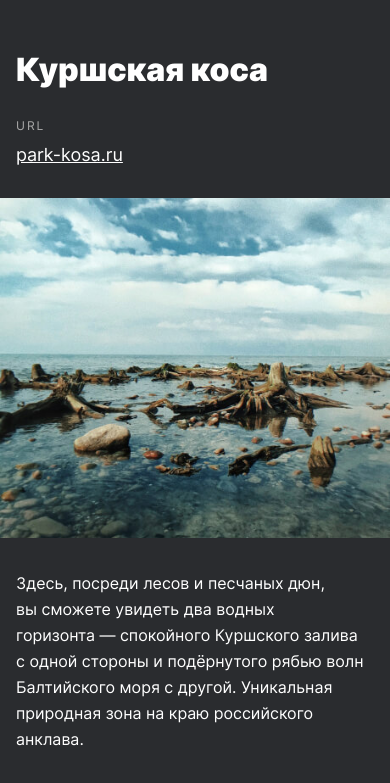
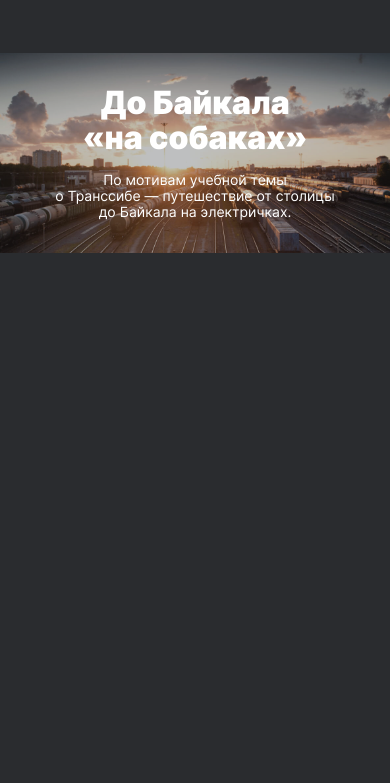
Before and after one commit to CadSergRF/cs_russian-travel, a plain HTML site: page index.html in a window 390 px wide. Shown: the part 61-844 px from the top of the page. Drawn offline with Linux system fonts and the light colour scheme.

Commit message:
added cover

```diff
--- /dev/null
+++ b/blocks/cover/__link/cover__link.css
@@ -0,0 +1,53 @@
+.cover__link {
+  display: flex;
+  flex-direction: column;
+  align-items: center;
+  justify-content: center;
+  min-height: 740px;
+  text-decoration: none;
+  color: #fff;
+  box-sizing: border-box;
+  padding: 20px;
+  background-image: url(../../../img/cover-trains_1184_740.jpg);
+  background-repeat: no-repeat;
+  background-position: center;
+  background-size: cover;
+  position: relative;
+  z-index: 1;
+}
+
+.cover__link::before {
+  content: '';
+  position: absolute;
+  top: 0;
+  left: 0;
+  right: 0;
+  bottom: 0;
+  background-color: #2a2c2f;
+  opacity: .3;
+  z-index: -1;
+  transition: opacity .3s linear;
+}
+
+.cover__link:hover::before {
+  opacity: .8;
+}
+
+@media screen and (max-width: 1024px) {
+  .cover__link {
+    min-height: 640px;
+  }
+}
+
+@media screen and (max-width: 800px) {
+  .cover__link {
+    min-height: 480px;
+  }
+}
+
+@media screen and (max-width: 414px) {
+  .cover__link {
+    min-height: 200px;
+    padding: 16px;
+  }
+}
--- /dev/null
+++ b/blocks/cover/__subtitle/cover__subtitle.css
@@ -0,0 +1,16 @@
+.cover__subtitle {
+  font-weight: 400;
+  font-size: 18px;
+  line-height: 1.22;
+  text-align: center;
+  max-width: 360px;
+  margin: 0;
+}
+
+@media screen and (max-width: 414px) {
+  .cover__subtitle {
+    font-size: 14px;
+    line-height: 1.14;
+    max-width: 288px;
+  }
+}
--- /dev/null
+++ b/blocks/cover/__title/cover__title.css
@@ -0,0 +1,17 @@
+.cover__title {
+  font-weight: 900;
+  font-size: 72px;
+  line-height: 1.06;
+  text-align: center;
+  max-width: 560px;
+  margin: 0 0 32px;
+}
+
+@media screen and (max-width: 414px) {
+  .cover__title {
+    font-size: 32px;
+    line-height: 1.09;
+    max-width: 288px;
+    margin: 0 0 16px;
+  }
+}
--- /dev/null
+++ b/blocks/cover/cover.css
@@ -0,0 +1,12 @@
+.cover {
+  box-sizing: border-box;
+  padding: 0 48px;
+  width: 100%;
+  margin: 0 auto;
+}
+
+@media screen and (max-width: 1024px) {
+  .cover {
+    padding: 0;
+  }
+}
--- a/index.html
+++ b/index.html
@@ -57,66 +57,96 @@
     <img src="./img/photo-grid/__item (11).jpg" alt="туман в горах" class="photo-grid__item">
   </section> -->
     <!-- Секция Places - Фотографии и описание некоторых красивых мест -->
-    <section class="places">
+    <!-- <section class="places"> -->
       <!-- Куршская коса -->
-    <div class="place">
+      <!-- <div class="place">
         <h2 class="place__title">Куршская коса</h2>
         <div class="place__website">
           <p class="place__url-heading">URL</p>
           <a href="http://park-kosa.ru" class="place__link" target="_blank">park-kosa.ru</a>
         </div>
         <img src="./img/places/__image.jpg" alt="Куршская коса" class="place__image">
-      <p class="place__paragraph">Здесь, посреди лесов и&nbsp;песчаных дюн, вы&nbsp;сможете увидеть два водных горизонта&nbsp;&mdash; спокойного Куршского залива с&nbsp;одной стороны и&nbsp;подёрнутого рябью волн Балтийского моря с&nbsp;другой. Уникальная природная зона на&nbsp;краю российского анклава.<br><br>На&nbsp;этом Калининградская область не&nbsp;заканчивается. Для путешественника и&nbsp;исследователя там&nbsp;же по&nbsp;соседству&nbsp;&mdash; самая западная точка России, Балтийская коса,&nbsp;&mdash; и&nbsp;немецкое наследие россыпи небольших приморских городов. Атмосфера здешних мест исключает суету, окуная в&nbsp;спокойствие природы и&nbsp;запах стального, прохладного моря.</p>
-    </div>
+        <p class="place__paragraph">Здесь, посреди лесов и&nbsp;песчаных дюн, вы&nbsp;сможете увидеть два водных
+          горизонта&nbsp;&mdash; спокойного Куршского залива с&nbsp;одной стороны и&nbsp;подёрнутого рябью волн
+          Балтийского моря с&nbsp;другой. Уникальная природная зона на&nbsp;краю российского
+          анклава.<br><br>На&nbsp;этом Калининградская область не&nbsp;заканчивается. Для путешественника
+          и&nbsp;исследователя там&nbsp;же по&nbsp;соседству&nbsp;&mdash; самая западная точка России, Балтийская
+          коса,&nbsp;&mdash; и&nbsp;немецкое наследие россыпи небольших приморских городов. Атмосфера здешних мест
+          исключает суету, окуная в&nbsp;спокойствие природы и&nbsp;запах стального, прохладного моря.</p>
+      </div> -->
       <!-- Кольский -->
-    <div class="place">
+      <!-- <div class="place">
         <h2 class="place__title">Кольский</h2>
         <div class="place__website">
           <p class="place__url-heading">URL</p>
-        <a href="https://yourshot.nationalgeographic.com/photos/?keywords=kolskiy" class="place__link" target="_blank">National Geographic</a>
+          <a href="https://yourshot.nationalgeographic.com/photos/?keywords=kolskiy" class="place__link"
+            target="_blank">National Geographic</a>
         </div>
         <img src="./img/places/__image (1).jpg" alt="Кольский полуостров" class="place__image">
-      <p class="place__paragraph">Почти весь полуостров находится за&nbsp;Полярным кругом. Саамская тундра, от&nbsp;которой на&nbsp;юг&nbsp;&mdash; тайга, а&nbsp;на&nbsp;север&nbsp;&mdash; Ледовитый океан, прикидывающийся Баренцевым морем.<br><br>Возможно, вы&nbsp;смотрели Звягинцева и&nbsp;даже слышали историю арктического фестиваля в&nbsp;Териберке. Возможно, слово &laquo;Хибины&raquo; не&nbsp;осталось под снегом школьных воспоминаний об&nbsp;уроках географии. Возможно, вы&nbsp;не&nbsp;интересовались пронизывающей земную кору сверхглубокой скважиной, а&nbsp;от&nbsp;апатитов вас давно накрывает апатия. Но&nbsp;ваша мечта увидеть северное сияние начинает сбываться с&nbsp;билетом
+        <p class="place__paragraph">Почти весь полуостров находится за&nbsp;Полярным кругом. Саамская тундра,
+          от&nbsp;которой на&nbsp;юг&nbsp;&mdash; тайга, а&nbsp;на&nbsp;север&nbsp;&mdash; Ледовитый океан,
+          прикидывающийся Баренцевым морем.<br><br>Возможно, вы&nbsp;смотрели Звягинцева и&nbsp;даже слышали историю
+          арктического фестиваля в&nbsp;Териберке. Возможно, слово &laquo;Хибины&raquo; не&nbsp;осталось под снегом
+          школьных воспоминаний об&nbsp;уроках географии. Возможно, вы&nbsp;не&nbsp;интересовались пронизывающей земную
+          кору сверхглубокой скважиной, а&nbsp;от&nbsp;апатитов вас давно накрывает апатия. Но&nbsp;ваша мечта увидеть
+          северное сияние начинает сбываться с&nbsp;билетом
           в&nbsp;Мурманск.</p>
-    </div>
+      </div> -->
       <!-- Алтай -->
-    <div class="place">
+      <!-- <div class="place">
         <h2 class="place__title">Алтай</h2>
         <div class="place__website">
           <p class="place__url-heading">URL</p>
-        <a href="https://www.facebook.com/vera.bashmakova/posts/10156011613718822" class="place__link" target="_blank">Facebook</a>
+          <a href="https://www.facebook.com/vera.bashmakova/posts/10156011613718822" class="place__link"
+            target="_blank">Facebook</a>
         </div>
         <img src="./img/places/__image (2).jpg" alt="Алтай" class="place__image">
-      <p class="place__paragraph">Алтай&nbsp;&mdash; одно из&nbsp;красивейших мест в&nbsp;России. В&nbsp;первую очередь из-за гор: если ехать вдоль хребта, вы&nbsp;увидите склоны, усыпанные соснами, горные реки и&nbsp;озёра. А&nbsp;если вы&nbsp;откроете в&nbsp;автомобиле окна, сможете познакомиться с&nbsp;невидимым чудом здешних мест&nbsp;&mdash; горным воздухом.<br><br>Климат на&nbsp;Алтае умеренный, поэтому ехать сюда лучше всего летом. Так вы&nbsp;увидите всё разнообразие местной флоры и&nbsp;фауны. По&nbsp;лесам Алтая бродят лоси, над хребтами летают орлы, а&nbsp;на&nbsp;равнинах пасутся косули. И&nbsp;знаменитые манулы&nbsp;&mdash; тоже обитатели Алтайского края.</p>
-    </div>
+        <p class="place__paragraph">Алтай&nbsp;&mdash; одно из&nbsp;красивейших мест в&nbsp;России. В&nbsp;первую
+          очередь из-за гор: если ехать вдоль хребта, вы&nbsp;увидите склоны, усыпанные соснами, горные реки
+          и&nbsp;озёра. А&nbsp;если вы&nbsp;откроете в&nbsp;автомобиле окна, сможете познакомиться с&nbsp;невидимым
+          чудом здешних мест&nbsp;&mdash; горным воздухом.<br><br>Климат на&nbsp;Алтае умеренный, поэтому ехать сюда
+          лучше всего летом. Так вы&nbsp;увидите всё разнообразие местной флоры и&nbsp;фауны. По&nbsp;лесам Алтая бродят
+          лоси, над хребтами летают орлы, а&nbsp;на&nbsp;равнинах пасутся косули. И&nbsp;знаменитые манулы&nbsp;&mdash;
+          тоже обитатели Алтайского края.</p>
+      </div> -->
       <!-- Зимний Байкал -->
-    <div class="place">
+      <!-- <div class="place">
         <h2 class="place__title">Зимний Байкал</h2>
         <div class="place__website">
           <p class="place__url-heading">URL</p>
           <a href="https://vk.com/baikalmile" class="place__link" target="_blank">https://vk.com/baikalmile</a>
         </div>
         <img src="./img/places/__image (3).jpg" alt="Зимний Байкал" class="place__image">
-      <p class="place__paragraph">Всем известен Байкал как крупнейшее озеро в&nbsp;мире. Многие также знают, что это самый большой источник пресной воды и&nbsp;одно из&nbsp;красивейших мест в&nbsp;России.<br><br>Конечно, это всё так. Но&nbsp;Байкал ещё идеальное место для соревнований по&nbsp;скийорингу. Это такой вид спорта, когда лыжник привязывает себя к&nbsp;мотоциклу, и&nbsp;тандем старается развить как можно б&oacute;льшую скорость на&nbsp;льду. В&nbsp;марте 2019 года на&nbsp;фестивале &laquo;Байкальская миля&raquo; был поставлен мировой рекорд&nbsp;&mdash; 197.011&nbsp;км/ч.</p>
-    </div>
+        <p class="place__paragraph">Всем известен Байкал как крупнейшее озеро в&nbsp;мире. Многие также знают, что это
+          самый большой источник пресной воды и&nbsp;одно из&nbsp;красивейших мест в&nbsp;России.<br><br>Конечно, это
+          всё так. Но&nbsp;Байкал ещё идеальное место для соревнований по&nbsp;скийорингу. Это такой вид спорта, когда
+          лыжник привязывает себя к&nbsp;мотоциклу, и&nbsp;тандем старается развить как можно б&oacute;льшую скорость
+          на&nbsp;льду. В&nbsp;марте 2019 года на&nbsp;фестивале &laquo;Байкальская миля&raquo; был поставлен мировой
+          рекорд&nbsp;&mdash; 197.011&nbsp;км/ч.</p>
+      </div> -->
       <!-- Карелия -->
-    <div class="place">
+      <!-- <div class="place">
         <h2 class="place__title">Карелия</h2>
         <div class="place__website">
           <p class="place__url-heading">URL</p>
           <a href="http://vodlozero.ru" class="place__link" target="_blank">http://vodlozero.ru/</a>
         </div>
         <img src="./img/places/__image (4).jpg" alt="Республика Карелия" class="place__image">
-      <p class="place__paragraph">Сибирь заканчивается не на Урале, а в Карелии: образующая тайгу сибирская лиственница не растёт западнее Водлозера. Зато здесь она вымахивает на 30 метров — леса карельских национальных парков из-за непроходимых болот никогда не знали топора. Некоторым соснам уже больше чем полтысячелетия. Прикоснитесь к живому существу, видевшему солнце раньше, чем увидал его Иван Грозный. В девственном лесу на сотню километров не встретишь тропы. А на редких тропинках деревья в паре метров от земли помечены медвежьими когтями. Чтобы все знали, кто тут хозяин.</p>
-    </div>
+        <p class="place__paragraph">Сибирь заканчивается не на Урале, а в Карелии: образующая тайгу сибирская
+          лиственница не растёт западнее Водлозера. Зато здесь она вымахивает на 30 метров — леса карельских
+          национальных парков из-за непроходимых болот никогда не знали топора. Некоторым соснам уже больше чем
+          полтысячелетия. Прикоснитесь к живому существу, видевшему солнце раньше, чем увидал его Иван Грозный. В
+          девственном лесу на сотню километров не встретишь тропы. А на редких тропинках деревья в паре метров от земли
+          помечены медвежьими когтями. Чтобы все знали, кто тут хозяин.</p>
+      </div> -->
+    <!-- </section> -->
+    <!-- Секция Cover - Ссытка на travel blog по мотивам "До Байкала на собаках" -->
+    <section class="cover">
+      <a href="" class="cover__link">
+        <h2 class="cover__title">До&nbsp;Байкала &laquo;на&nbsp;собаках&raquo;</h2>
+        <p class="cover__subtitle">По&nbsp;мотивам учебной темы о&nbsp;Транссибе&nbsp;&mdash; путешествие от&nbsp;столицы до&nbsp;Байкала на&nbsp;электричках.</p>
+      </a>
     </section>
-    <!-- Секция Cover - Ссытка на travel blog по мотивам "До Байкала на собаках" -->
-    <!-- <section class="cover">
-    <h2 class="cover__title">До Байкала «на собаках»</h2>
-    <p class="cover__subtitle">По мотивам учебной темы о Транссибе — путешествие от столицы до Байкала на электричках.</p>
-    <img src="" alt="" class="cover__background">
-    <div class="overlay"></div>
-  </section> -->
   </main>
   <!-- Секция Footer -->
   <!-- <footer class="footer">
--- a/pages/index.css
+++ b/pages/index.css
@@ -35,3 +35,8 @@
 @import url(../blocks/place/__paragraph/place__paragraph.css);
 @import url(../blocks/place/__url-heading/place__url-heading.css);
 @import url(../blocks/place/__link/place__link.css);
+
+@import url(../blocks/cover/cover.css);
+@import url(../blocks/cover/__link/cover__link.css);
+@import url(../blocks/cover/__title/cover__title.css);
+@import url(../blocks/cover/__subtitle/cover__subtitle.css);
```
Also changed, not shown: 1 other file. Lines whose indentation alone changed are shown as unchanged.
